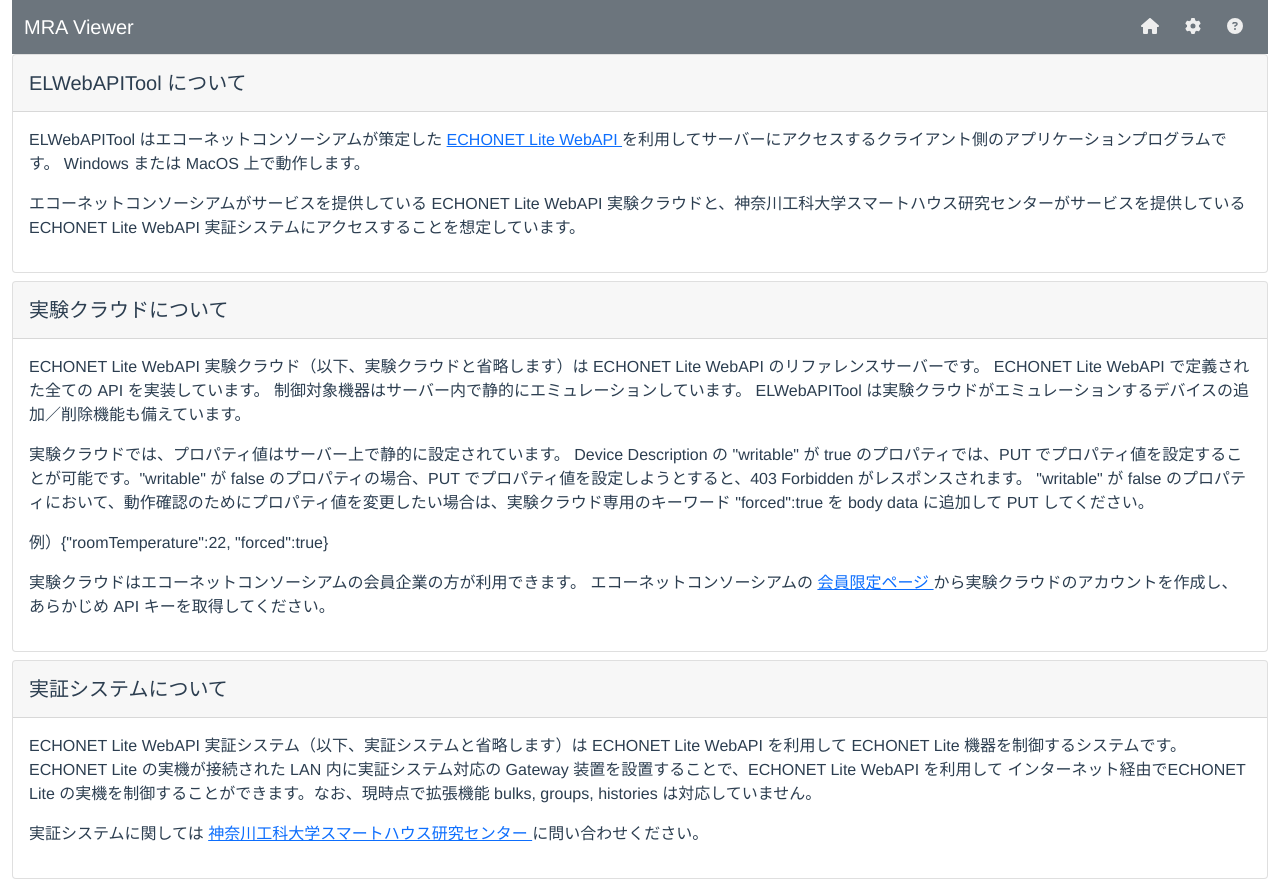
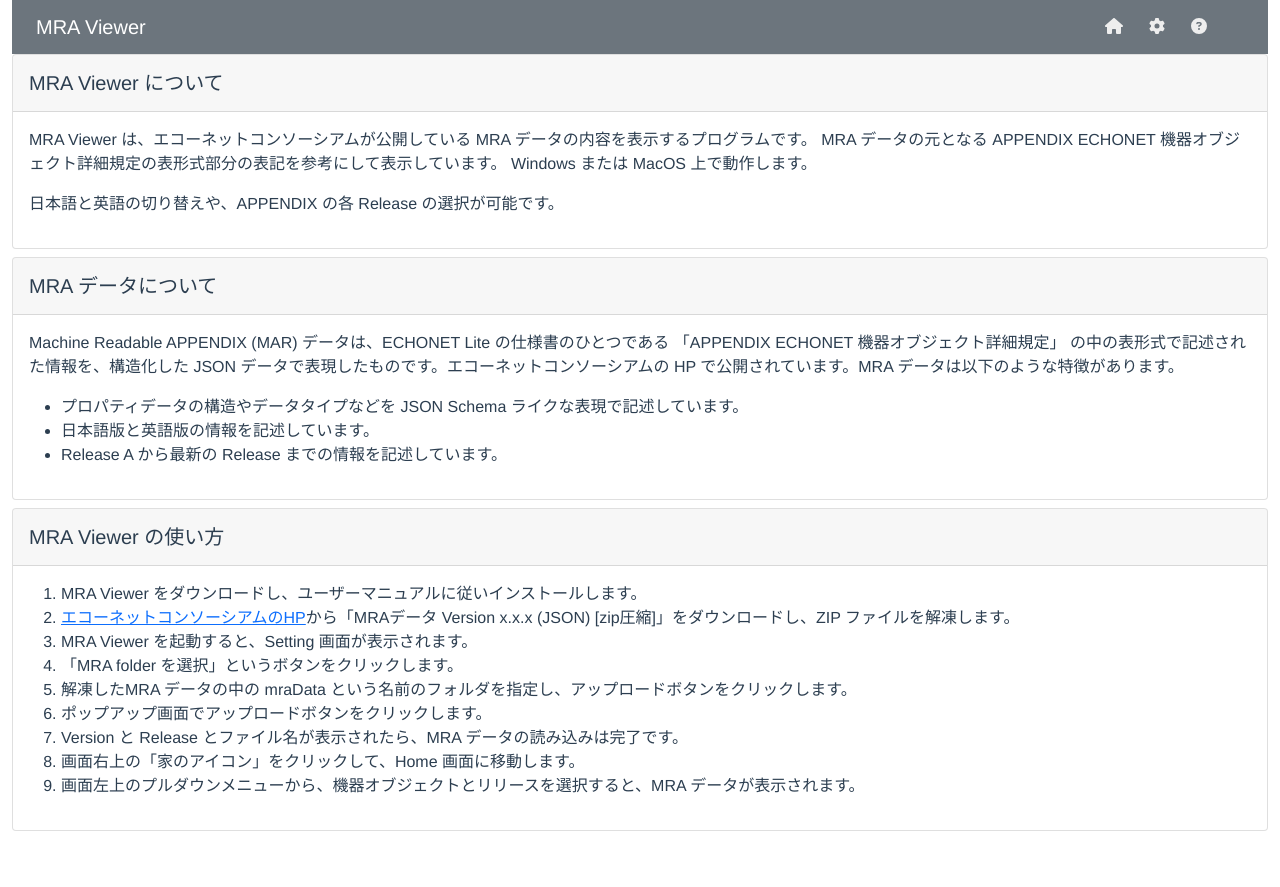
Before and after one commit to KAIT-HEMS/mraviewer2, a Vue app: page /#/about in a window 1280 px wide. After the commit the page ends 839 px from the top, so only its background shows below. Built offline with nearby package versions, Linux system fonts and the light colour scheme.

Commit message:
Update About.vue

```diff
--- a/src/components/HelloWorld.vue
+++ /dev/null
@@ -1,140 +0,0 @@
-<template>
-  <div class="hello">
-    <h1>{{ msg }}</h1>
-    <p>
-      For a guide and recipes on how to configure / customize this project,<br />
-      check out the
-      <a href="https://cli.vuejs.org" target="_blank" rel="noopener"
-        >vue-cli documentation</a
-      >.
-    </p>
-    <h3>Installed CLI Plugins</h3>
-    <ul>
-      <li>
-        <a
-          href="https://github.com/vuejs/vue-cli/tree/dev/packages/%40vue/cli-plugin-router"
-          target="_blank"
-          rel="noopener"
-          >router</a
-        >
-      </li>
-      <li>
-        <a
-          href="https://github.com/vuejs/vue-cli/tree/dev/packages/%40vue/cli-plugin-vuex"
-          target="_blank"
-          rel="noopener"
-          >vuex</a
-        >
-      </li>
-      <li>
-        <a
-          href="https://github.com/vuejs/vue-cli/tree/dev/packages/%40vue/cli-plugin-eslint"
-          target="_blank"
-          rel="noopener"
-          >eslint</a
-        >
-      </li>
-      <li>
-        <a
-          href="https://github.com/vuejs/vue-cli/tree/dev/packages/%40vue/cli-plugin-unit-jest"
-          target="_blank"
-          rel="noopener"
-          >unit-jest</a
-        >
-      </li>
-      <li>
-        <a
-          href="https://github.com/vuejs/vue-cli/tree/dev/packages/%40vue/cli-plugin-typescript"
-          target="_blank"
-          rel="noopener"
-          >typescript</a
-        >
-      </li>
-    </ul>
-    <h3>Essential Links</h3>
-    <ul>
-      <li>
-        <a href="https://vuejs.org" target="_blank" rel="noopener">Core Docs</a>
-      </li>
-      <li>
-        <a href="https://forum.vuejs.org" target="_blank" rel="noopener"
-          >Forum</a
-        >
-      </li>
-      <li>
-        <a href="https://chat.vuejs.org" target="_blank" rel="noopener"
-          >Community Chat</a
-        >
-      </li>
-      <li>
-        <a href="https://twitter.com/vuejs" target="_blank" rel="noopener"
-          >Twitter</a
-        >
-      </li>
-      <li>
-        <a href="https://news.vuejs.org" target="_blank" rel="noopener">News</a>
-      </li>
-    </ul>
-    <h3>Ecosystem</h3>
-    <ul>
-      <li>
-        <a href="https://router.vuejs.org" target="_blank" rel="noopener"
-          >vue-router</a
-        >
-      </li>
-      <li>
-        <a href="https://vuex.vuejs.org" target="_blank" rel="noopener">vuex</a>
-      </li>
-      <li>
-        <a
-          href="https://github.com/vuejs/vue-devtools#vue-devtools"
-          target="_blank"
-          rel="noopener"
-          >vue-devtools</a
-        >
-      </li>
-      <li>
-        <a href="https://vue-loader.vuejs.org" target="_blank" rel="noopener"
-          >vue-loader</a
-        >
-      </li>
-      <li>
-        <a
-          href="https://github.com/vuejs/awesome-vue"
-          target="_blank"
-          rel="noopener"
-          >awesome-vue</a
-        >
-      </li>
-    </ul>
-  </div>
-</template>
-
-<script lang="ts">
-import { defineComponent } from "vue";
-
-export default defineComponent({
-  name: "HelloWorld",
-  props: {
-    msg: String,
-  },
-});
-</script>
-
-<!-- Add "scoped" attribute to limit CSS to this component only -->
-<style scoped>
-h3 {
-  margin: 40px 0 0;
-}
-ul {
-  list-style-type: none;
-  padding: 0;
-}
-li {
-  display: inline-block;
-  margin: 0 10px;
-}
-a {
-  color: #42b983;
-}
-</style>
--- a/src/components/NavHeader.vue
+++ b/src/components/NavHeader.vue
@@ -5,12 +5,21 @@
 
 <template>
   <nav class="navbar navbar-expand-lg navbar-secondary bg-secondary">
-    <div class="container-fluid">
-      <div>
+    <!-- <div class="container-fluid"> -->
+    <div class="row container-fluid">
+      <div class="col-auto">
         <a class="navbar-brand" href="#" style="color: #ffffff">MRA Viewer</a>
       </div>
+      <!-- <div class="col-auto">
+        <p class="nav-p">{{ dataVersion }}</p>
+      </div>
+      <div class="col-auto">
+        <p class="nav-p">{{ release }}</p>
+      </div> -->
+      <div class="col px-0"></div>
 
-      <div class="d-flex">
+      <!-- <div class="d-flex"> -->
+      <div class="col-auto">
         <!-- ホームボタン -->
         <router-link to="/">
           <a class="btn" title="Home">
@@ -33,5 +42,46 @@
         </router-link>
       </div>
     </div>
+    <!-- </div> -->
   </nav>
 </template>
+
+<script lang="ts">
+import { defineComponent } from "vue";
+console.log("NavHeader init");
+
+export default defineComponent({
+  name: "NavHeader",
+  // data() {
+  //   return {
+  //     dataVersion: "unknown",
+  //     release: "unknown",
+  //   };
+  // },
+  // computed: {
+  //   metaData: {
+  //     get() {
+  //       return this.$store.getters.metaData;
+  //     },
+  //     set(value) {
+  //       this.$store.dispatch("setMetaData", value);
+  //     },
+  //   },
+  // },
+  created: function () {
+    console.log("NavHeader is created");
+    // this.dataVersion = "0.0.9";
+    // this.release = "C";
+    // this.dataVersion = this.metaData.metaData.dataVersion;
+    // this.release = this.metaData.metaData.release;
+  },
+});
+</script>
+
+<style scoped>
+.nav-p {
+  margin-top: 0;
+  margin-bottom: 0;
+  color: #ffffff;
+}
+</style>
--- a/src/views/AboutView.vue
+++ b/src/views/AboutView.vue
@@ -6,29 +6,21 @@
     <div class="card">
       <div class="card-header">
         <div class="row">
-          <div class="col-auto h5 mt-2">ELWebAPITool について</div>
+          <div class="col-auto h5 mt-2">MRA Viewer について</div>
           <div class="col"></div>
         </div>
       </div>
       <div class="card-body" id="about-this-tool">
         <div>
           <p>
-            ELWebAPITool はエコーネットコンソーシアムが策定した
-            <a
-              href="https://echonet.jp/web_api/#guideline"
-              target="_blank"
-              rel="noreferrer"
-            >
-              ECHONET Lite WebAPI
-            </a>
-            を利用してサーバーにアクセスするクライアント側のアプリケーションプログラムです。
+            MRA Viewer は、エコーネットコンソーシアムが公開している MRA
+            データの内容を表示するプログラムです。 MRA データの元となる APPENDIX
+            ECHONET
+            機器オブジェクト詳細規定の表形式部分の表記を参考にして表示しています。
             Windows または MacOS 上で動作します。
           </p>
           <p>
-            エコーネットコンソーシアムがサービスを提供している ECHONET Lite
-            WebAPI
-            実験クラウドと、神奈川工科大学スマートハウス研究センターがサービスを提供している
-            ECHONET Lite WebAPI 実証システムにアクセスすることを想定しています。
+            日本語と英語の切り替えや、APPENDIX の各 Release の選択が可能です。
           </p>
         </div>
       </div>
@@ -36,76 +28,69 @@
     <div class="card">
       <div class="card-header">
         <div class="row">
-          <div class="col-auto h5 mt-2">実験クラウドについて</div>
+          <div class="col-auto h5 mt-2">MRA データについて</div>
           <div class="col"></div>
         </div>
       </div>
       <div class="card-body" id="about-jikkenn-server">
         <div>
           <p>
-            ECHONET Lite WebAPI 実験クラウド（以下、実験クラウドと省略します）は
-            ECHONET Lite WebAPI のリファレンスサーバーです。 ECHONET Lite WebAPI
-            で定義された全ての API を実装しています。
-            制御対象機器はサーバー内で静的にエミュレーションしています。
-            ELWebAPITool
-            は実験クラウドがエミュレーションするデバイスの追加／削除機能も備えています。
+            Machine Readable APPENDIX (MAR) データは、ECHONET Lite
+            の仕様書のひとつである 「APPENDIX ECHONET 機器オブジェクト詳細規定」
+            の中の表形式で記述された情報を、構造化した JSON
+            データで表現したものです。エコーネットコンソーシアムの HP
+            で公開されています。MRA データは以下のような特徴があります。
           </p>
-          <p>
-            実験クラウドでは、プロパティ値はサーバー上で静的に設定されています。
-            Device Description の "writable" が true のプロパティでは、PUT
-            でプロパティ値を設定することが可能です。"writable" が false
-            のプロパティの場合、PUT でプロパティ値を設定しようとすると、403
-            Forbidden がレスポンスされます。 "writable" が false
-            のプロパティにおいて、動作確認のためにプロパティ値を変更したい場合は、実験クラウド専用のキーワード
-            "forced":true を body data に追加して PUT してください。
-          </p>
-          <p>例）{"roomTemperature":22, "forced":true}</p>
-          <p>
-            実験クラウドはエコーネットコンソーシアムの会員企業の方が利用できます。
-            エコーネットコンソーシアムの
-            <a
-              href="https://echonet.jp/m_only/web_api_cloud/"
-              target="_blank"
-              rel="noreferrer"
-            >
-              会員限定ページ
-            </a>
-            から実験クラウドのアカウントを作成し、あらかじめ API
-            キーを取得してください。
-          </p>
+          <ul>
+            <li>
+              プロパティデータの構造やデータタイプなどを JSON Schema
+              ライクな表現で記述しています。
+            </li>
+            <li>日本語版と英語版の情報を記述しています。</li>
+            <li>Release A から最新の Release までの情報を記述しています。</li>
+          </ul>
         </div>
       </div>
     </div>
     <div class="card">
       <div class="card-header">
         <div class="row">
-          <div class="col-auto h5 mt-2">実証システムについて</div>
+          <div class="col-auto h5 mt-2">MRA Viewer の使い方</div>
           <div class="col"></div>
         </div>
       </div>
-      <div class="card-body" id="about-jisshou-system">
+      <div class="card-body" id="instruction">
         <div>
-          <p>
-            ECHONET Lite WebAPI 実証システム（以下、実証システムと省略します）は
-            ECHONET Lite WebAPI を利用して ECHONET Lite
-            機器を制御するシステムです。ECHONET Lite の実機が接続された LAN
-            内に実証システム対応の Gateway 装置を設置することで、ECHONET Lite
-            WebAPI を利用して インターネット経由でECHONET Lite
-            の実機を制御することができます。なお、現時点で拡張機能 bulks,
-            groups, histories は対応していません。
-          </p>
-
-          <p>
-            実証システムに関しては
-            <a
-              href="http://sh-center.org/contactus.html"
-              target="_blank"
-              rel="noreferrer"
-            >
-              神奈川工科大学スマートハウス研究センター
-            </a>
-            に問い合わせください。
-          </p>
+          <ol>
+            <li>
+              MRA Viewer
+              をダウンロードし、ユーザーマニュアルに従いインストールします。
+            </li>
+            <li>
+              <a href="https://echonet.jp/spec_g/#standard-08" target="_blank"
+                >エコーネットコンソーシアムのHP</a
+              >から「MRAデータ Version x.x.x (JSON)
+              [zip圧縮]」をダウンロードし、ZIP ファイルを解凍します。
+            </li>
+            <li>MRA Viewer を起動すると、Setting 画面が表示されます。</li>
+            <li>「MRA folder を選択」というボタンをクリックします。</li>
+            <li>
+              解凍したMRA データの中の mraData
+              という名前のフォルダを指定し、アップロードボタンをクリックします。
+            </li>
+            <li>ポップアップ画面でアップロードボタンをクリックします。</li>
+            <li>
+              Version と Release とファイル名が表示されたら、MRA
+              データの読み込みは完了です。
+            </li>
+            <li>
+              画面右上の「家のアイコン」をクリックして、Home 画面に移動します。
+            </li>
+            <li>
+              画面左上のプルダウンメニューから、機器オブジェクトとリリースを選択すると、MRA
+              データが表示されます。
+            </li>
+          </ol>
         </div>
       </div>
     </div>
--- a/src/views/RemarkView.vue
+++ b/src/views/RemarkView.vue
@@ -10,7 +10,7 @@
           <div class="col"></div>
         </div>
       </div>
-      <div class="card-body" id="about-this-tool">
+      <div class="card-body">
         <div>
           <p>{{ remark.content }}</p>
         </div>
--- a/src/vuex.d.ts
+++ b/src/vuex.d.ts
@@ -7,6 +7,10 @@
 declare module "@vue/runtime-core" {
   // ストアのステートを宣言する
   interface State {
+    isJapanese: boolean;
+    isShortNameVisible: boolean;
+    selectedEoj: string;
+    selectedRelease: string;
     definitions: object;
     metaData: object;
     nodeProfule: object;
```
Also changed, not shown: src/components/HomeShowData.vue (+66 -38 lines), src/components/ImportMRA.vue (+47 -11 lines), src/store/index.ts (+33 -1 lines).
